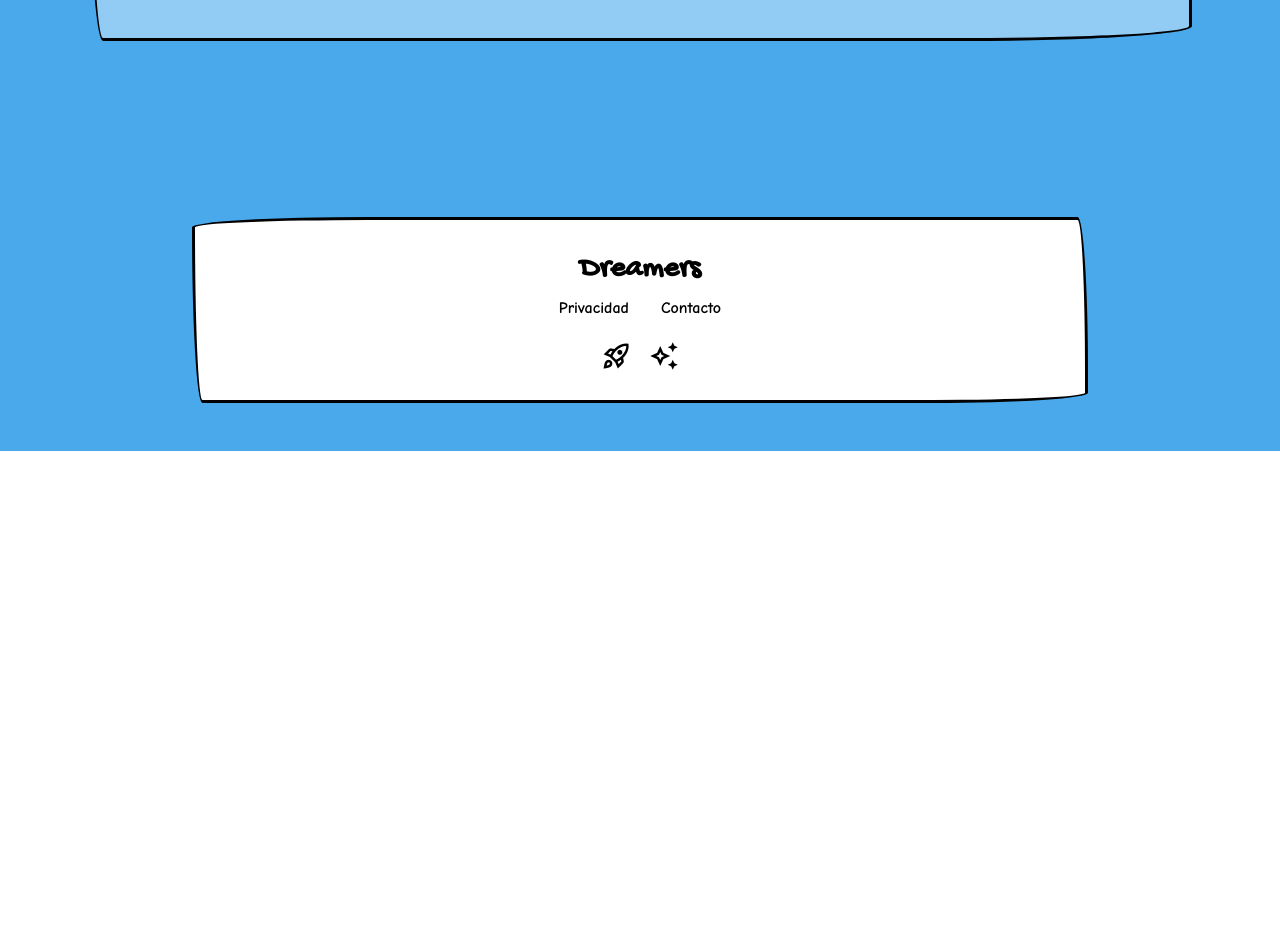
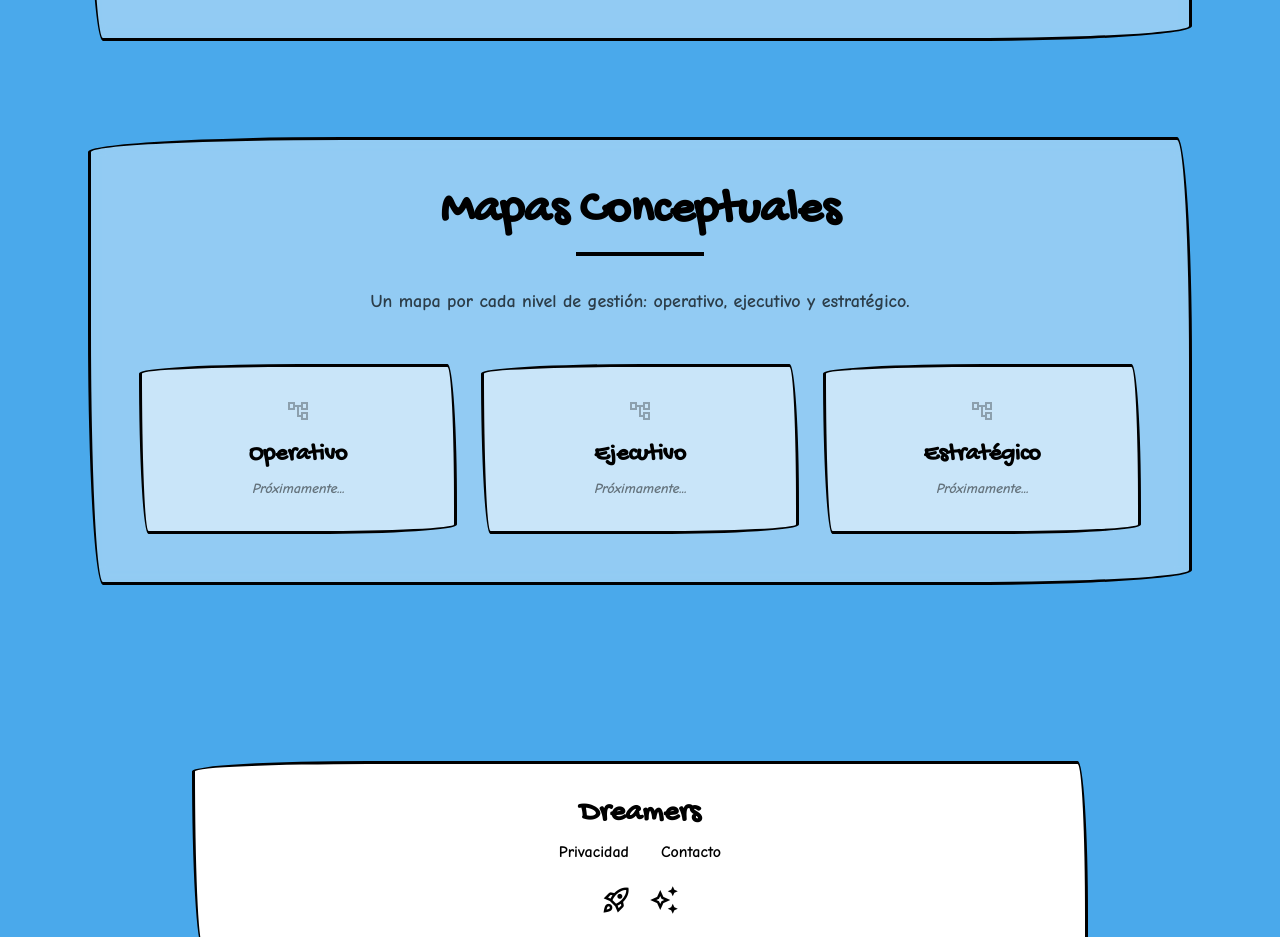
Before and after one commit to yoelmarain/Sitio-Gerencial, a React (Vite) app: page / in a window 1280 px wide. Shown: the part 3180-4117 px from the top of the page. Before the commit the page ends 3631 px from the top, so only its background shows below. Built offline with nearby package versions, Linux system fonts and the light colour scheme.

Commit message:
mapas conceptuales

```diff
--- /dev/null
+++ b/src/components/MapasConceptualesSection.jsx
@@ -0,0 +1,39 @@
+const niveles = [
+  { id: "operativo", label: "Operativo" },
+  { id: "ejecutivo", label: "Ejecutivo" },
+  { id: "estrategico", label: "Estratégico" },
+]
+
+export default function MapasConceptualesSection() {
+  return (
+    <section className="relative z-10 max-w-6xl mx-auto px-6 pb-24">
+      <div className="bg-white/40 backdrop-blur-sm p-8 md:p-12 sketch-border">
+        <div className="text-center mb-12">
+          <h2 className="text-4xl md:text-5xl font-headline font-bold text-black mb-4">
+            Mapas Conceptuales
+          </h2>
+          <div className="h-1 w-32 bg-black mx-auto mb-8" />
+          <p className="text-black/70 text-lg font-bold max-w-2xl mx-auto">
+            Un mapa por cada nivel de gestión: operativo, ejecutivo y estratégico.
+          </p>
+        </div>
+
+        <div className="grid md:grid-cols-3 gap-6">
+          {niveles.map((nivel) => (
+            <div key={nivel.id} className="bg-white/50 sketch-border p-8 text-center">
+              <span className="material-symbols-outlined text-5xl text-black/30 mb-4 block">
+                account_tree
+              </span>
+              <h3 className="text-2xl font-headline font-bold text-black mb-2">
+                {nivel.label}
+              </h3>
+              <p className="text-black/50 font-bold italic text-sm">
+                Próximamente...
+              </p>
+            </div>
+          ))}
+        </div>
+      </div>
+    </section>
+  )
+}
--- a/src/pages/Home.jsx
+++ b/src/pages/Home.jsx
@@ -1,5 +1,6 @@
 import Hero from '../components/Hero'
 import TeamSection from '../components/TeamSection'
+import MapasConceptualesSection from '../components/MapasConceptualesSection'
 import RutasAprendizajeSection from '../components/RutasAprendizajeSection'
 
 export default function Home() {
@@ -8,6 +9,8 @@ export default function Home() {
       <Hero />
       <TeamSection />
       <RutasAprendizajeSection />
+      <MapasConceptualesSection />
+
     </>
   )
 }
```
